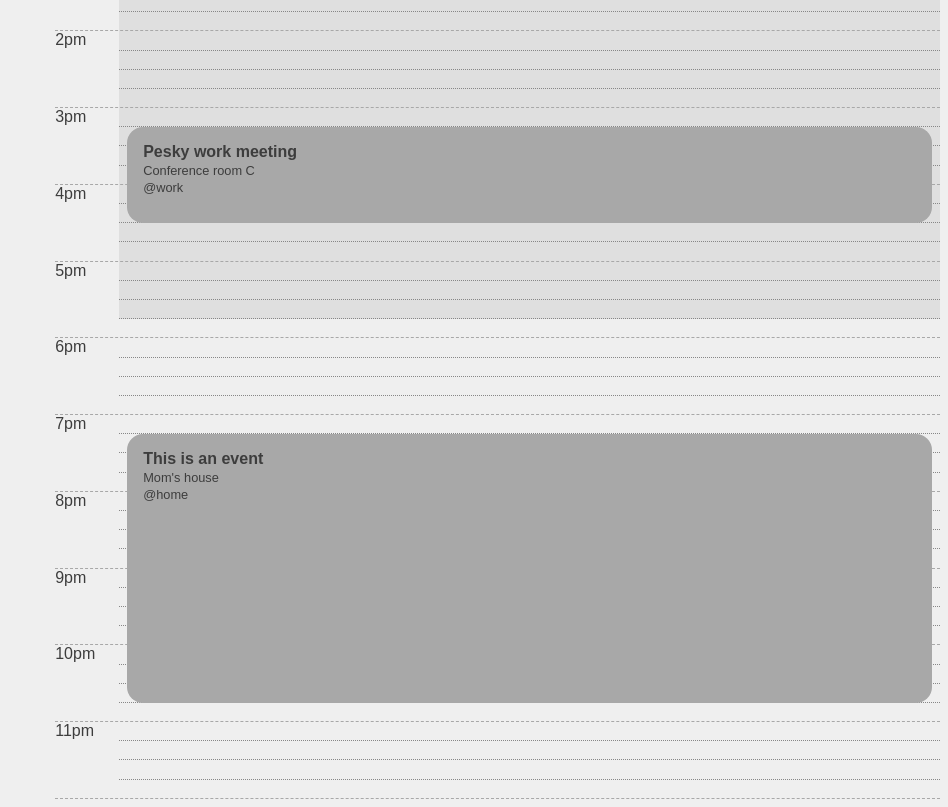
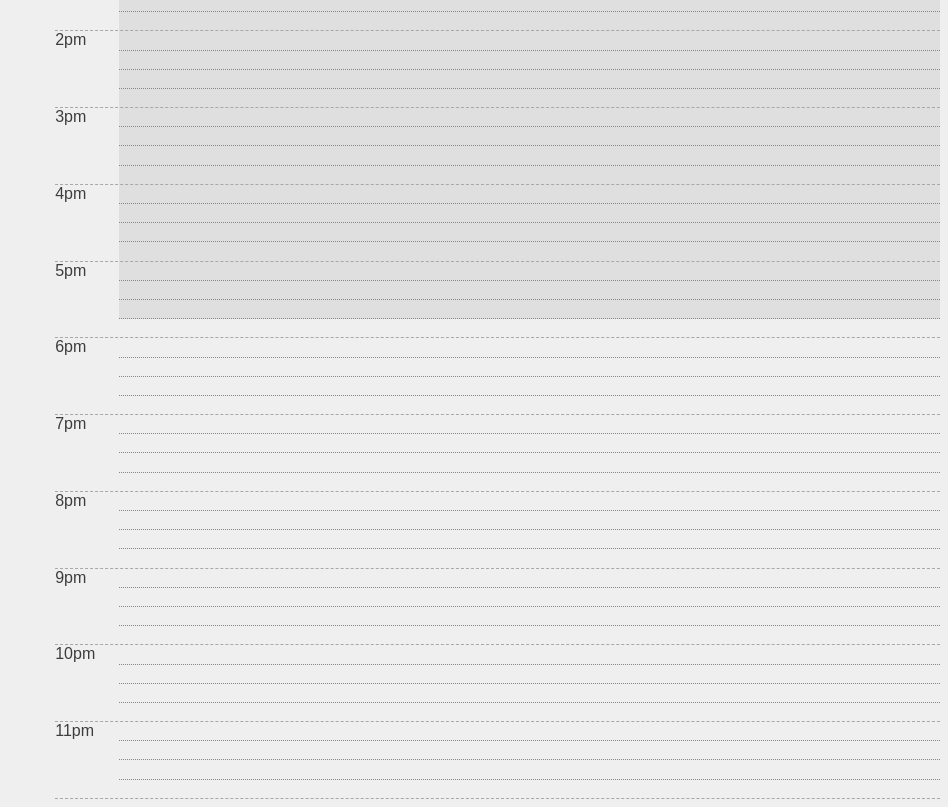
Before and after one commit to y0mbo/todo.txt, a React (Create React App) app: page / in a window 1280 px wide. Shown: the part 1140-1947 px from the top of the page, without its empty margins (332-1280 px from the left). Built offline with nearby package versions, Linux system fonts and the light colour scheme.

Commit message:
Remaved hard-coded events.

```diff
--- a/src/components/CalendarEvents.js
+++ b/src/components/CalendarEvents.js
@@ -170,19 +170,6 @@ class CalendarEvents extends React.Component {
                     <div class="htitle ht22">10pm</div>
                     <div class="htitle ht23">11pm</div>
 
-                    <div class="event d14" id="e19152245">
-                        <div class="title">This is an event</div>
-                        <div class="location">Mom's house</div>
-                        <div class="context">@home</div>
-                    </div>
-
-                    <div class="event d5" id="e15151630">
-                        <div class="title">Pesky work meeting</div>
-                        <div class="location">Conference room C</div>
-                        <div class="context">@work</div>
-                    </div>
-
-
                     {/* loop through state.events' keys and map that */}
                     {Object.keys(this.props.calendarEvents).map((key) => (
                         <CalendarEvent key={key} id={key} details={this.props.calendarEvents[key]} />
```
